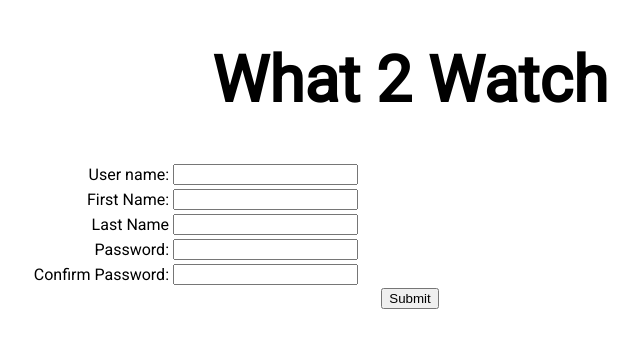
After one commit to GKjohns/W4111-Project_1, a Flask app: page /registration_page in a window 1280 px wide. The commit adds this page. Shown: the top 348 px of the page, without its empty margins (230-870 px from the left). Run offline with Flask 2, Linux system fonts and the light colour scheme.

Commit message:
add user registration view and some controller

```diff
--- a/app.py
+++ b/app.py
@@ -1,7 +1,7 @@
 # -*- coding: utf-8 -*-
 from flask import Flask, request, render_template, flash,\
                   session, redirect, url_for
-from forms import LoginForm
+from forms import LoginForm, RegistrationForm
 
 
 app = Flask(__name__)
@@ -11,6 +11,24 @@ app.debug = True
 @app.route('/')
 def login():
     return render_template('login.html', form=LoginForm())
+
+@app.route('/registration_page', methods=['GET', 'POST'])
+def registration_page():
+    form = RegistrationForm()
+    return render_template('registration.html', form=form)
+
+@app.route('/attempt_register', methods=['POST'])
+def attempt_register():
+    form = request.form
+    form_is_good = True
+    # process all the data
+    if form_is_good:
+        flash('Successfully registered!')
+        return login()
+    else:
+        flash('There was a problem with your registration')
+        return registration_page()
+
 
 @app.route('/attempt_login', methods=['POST'])
 def attempt_login():
--- a/forms.py
+++ b/forms.py
@@ -1,6 +1,15 @@
 from wtforms import Form, StringField, PasswordField, SelectField,\
-                    BooleanField, RadioField, validators
+                    BooleanField, validators
 
 class LoginForm(Form):
     username = StringField('username', [validators.DataRequired()])
     password = PasswordField('password', [validators.DataRequired()])
+
+class RegistrationForm(Form):
+    username = StringField('username', [validators.DataRequired()])
+    first_name = StringField('first_name', [validators.DataRequired()])
+    last_name = StringField('last_name', [validators.DataRequired()])
+    password = PasswordField('password', [
+        validators.DataRequired(),
+        validators.EqualTo('confirm', message='Passwords must match')])
+    confirm = PasswordField('confirm')
--- a/static/style.css
+++ b/static/style.css
@@ -26,13 +26,14 @@ div#flash_messages {
 }
 
 
-
 div#flash_messages li {
   color: #2980B9;
   list-style: none;
 }
 
-
+table.register_table {
+  text-align: right;
+}
 /*form  {
   width: 300px;
   text-align: right;
--- a/templates/login.html
+++ b/templates/login.html
@@ -3,7 +3,7 @@
   <p>Please log in to continue</p>
   <form method="POST" action="/attempt_login">
     <div class="main">
-      <form action="/attemp_login" method="POST">
+      <form action="/attempt_login" method="POST">
         <span class="center inline">Username: {{ form.username }}</span>
         <br>
         <span class="center inline">Password: {{ form.password }}</span>
@@ -12,4 +12,5 @@
       </form>
     </div>
   </form>
+  <p>Don't have an account? <a href="{{ url_for('registration_page') }}">Sign up here</a></p>
 {% endblock %}
--- /dev/null
+++ b/templates/registration.html
@@ -0,0 +1,15 @@
+{% extends "_base.html" %}
+{% block content %}
+<p>
+  <form action="/attempt_register" method="POST">
+    <table class="register_table">
+      <tr><td>User name:</td><td>{{ form.username }}</td></tr>
+      <tr><td>First Name:</td><td>{{ form.first_name }}</td></tr>
+      <tr><td>Last Name</td><td>{{ form.last_name }}</td></tr>
+      <tr><td>Password:</td><td>{{ form.password }}</td></tr>
+      <tr><td>Confirm Password:</td><td>{{ form.confirm }}</td></tr>
+    </table>
+    <button type="submit" name="button">Submit</button>
+  </form>
+</p>
+{% endblock %}
--- a/templates/show_reviews.html
+++ b/templates/show_reviews.html
@@ -8,8 +8,12 @@
     <p>{{ review.text }}</p>
     <ul>
     {% for user in review.users %}
-      <li>{{ user.name }} </li>
+      <li>{{ user.name }}</li>
     {% endfor %}
     </ul>
   </div>
+
+<!--  When this is finished copy it to make the episode reviews template -->
+
+
 {% endblock %}
```
